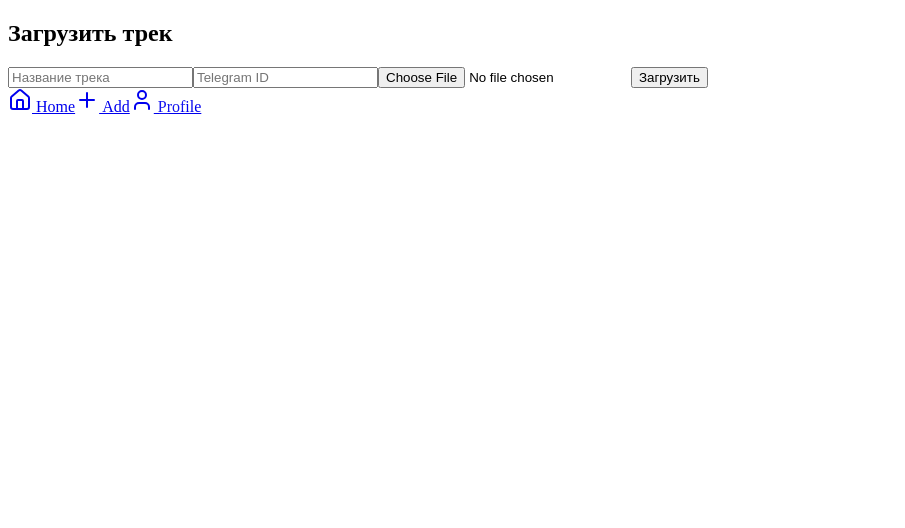
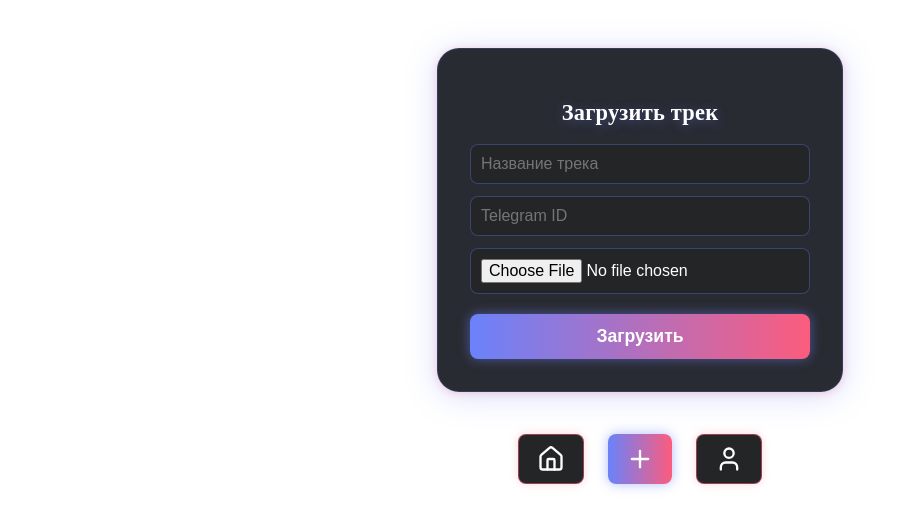
Before and after one commit to karpoden/CheckVibe, a React (Vite) app in the folder frontend/: page /add in a window 1280 px wide. Shown: the top 528 px of the page, without its empty margins (0-905 px from the left). Built offline with nearby package versions, Linux system fonts and the light colour scheme.

Commit message:
add css ver 0.1.3

```diff
--- a/frontend/index.html
+++ b/frontend/index.html
@@ -1,6 +1,7 @@
 <!doctype html>
 <html lang="en">
   <head>
+    <script src="https://telegram.org/js/telegram-web-app.js"></script>
     <meta charset="UTF-8" />
     <link rel="icon" type="image/svg+xml" href="/vite.svg" />
     <meta name="viewport" content="width=device-width, initial-scale=1.0" />
--- a/frontend/src/App.jsx
+++ b/frontend/src/App.jsx
@@ -1,13 +1,11 @@
 import { Outlet } from "react-router-dom";
-import FooterNav from "./components/FooterNav";
 
 export default function App() {
   return (
-    <div className="min-h-screen flex flex-col justify-between">
-      <main className="p-4 flex-1">
+    <div style={{ minHeight: "100vh", display: "flex", flexDirection: "column" }}>
+      <main style={{ flex: 1 }}>
         <Outlet />
       </main>
-      <FooterNav />
     </div>
   );
 }
--- a/frontend/src/components/FooterNav.jsx
+++ b/frontend/src/components/FooterNav.jsx
@@ -5,10 +5,10 @@ export default function FooterNav() {
   const { pathname } = useLocation();
 
   const linkClass = (path) =>
-    `flex flex-col items-center text-sm ${pathname === path ? 'text-blue-600' : 'text-gray-400'}`;
+    `footer-link${pathname === path ? ' active' : ''}`;
 
   return (
-    <nav className="flex justify-around w-full py-2 border-t bg-white shadow-md">
+    <nav className="footer-nav">
       <Link to="/" className={linkClass('/')}>
         <Home /> Home
       </Link>
--- a/frontend/src/components/RandomPlayer.jsx
+++ b/frontend/src/components/RandomPlayer.jsx
@@ -1,13 +1,27 @@
 import { useEffect, useState, useRef } from 'react';
 import TinderCard from 'react-tinder-card';
-import { getRandomTrack, likeTrack } from '../api';
+import { getRandomTrack, likeTrack, donateTrack, getUser } from '../api';
+import { Link, useLocation } from 'react-router-dom';
+import { Home, Plus, User, Star } from 'lucide-react';
 
 const TELEGRAM_ID = '123456'; // временный ID
 
 export default function RandomPlayer() {
   const [track, setTrack] = useState(null);
   const [isLoading, setIsLoading] = useState(true);
+  const [myCoins, setMyCoins] = useState(0);
   const cardRef = useRef();
+  const location = useLocation();
+
+  // Получить свои VibeCoins
+  const fetchMyCoins = async () => {
+    try {
+      const res = await getUser(TELEGRAM_ID);
+      setMyCoins(res.data.vibeCoins || 0);
+    } catch {
+      setMyCoins(0);
+    }
+  };
 
   const fetchTrack = async () => {
     try {
@@ -21,42 +35,88 @@ export default function RandomPlayer() {
     }
   };
 
+  // За лайк и дизлайк начисляем VibeCoins (backend)
   const handleSwipe = async (direction) => {
     if (!track) return;
-
-    if (direction === 'right') {
-      try {
-        await likeTrack(track.id, TELEGRAM_ID);
-      } catch (err) {
-        // ignore
-      }
-    }
+    try {
+      await likeTrack(track.id, TELEGRAM_ID);
+      await fetchMyCoins();
+    } catch (err) {}
     await fetchTrack();
   };
 
-  // Кнопки для ручного свайпа
   const handleLike = () => handleSwipe('right');
   const handleDislike = () => handleSwipe('left');
 
+  // Донат автору трека + лайк (но баланс пользователя НЕ увеличивается дополнительно)
+  const handleDonate = async () => {
+    if (!track || myCoins < 5) return;
+    try {
+      // 1. Ставим лайк (но не обновляем баланс пользователя после этого)
+      await likeTrack(track.id, TELEGRAM_ID);
+      // 2. Донатим (баланс пользователя уменьшится на 5, у автора увеличится на 5)
+      await donateTrack(track.id, TELEGRAM_ID);
+      // 3. Обновляем баланс и трек
+      await fetchMyCoins();
+      await fetchTrack();
+    } catch (err) {}
+  };
+
   useEffect(() => {
     fetchTrack();
+    fetchMyCoins();
+    // eslint-disable-next-line
   }, []);
 
-  if (isLoading)
-    return (
-      <div className="flex flex-col items-center mt-8 text-lg text-white/80">
-        Загрузка трека...
-      </div>
-    );
-  if (!track)
-    return (
-      <div className="flex flex-col items-center mt-8 text-lg text-white/80">
-        Нет доступных треков
-      </div>
-    );
+  if (isLoading) return <div style={{ color: "#fff", marginTop: 40 }}>Загрузка трека...</div>;
+  if (!track) return <div style={{ color: "#fff", marginTop: 40 }}>Нет доступных треков</div>;
+
+  // Стили для навигационных кнопок
+  const navBtnStyle = (active) => ({
+    background: active
+      ? "linear-gradient(90deg, #6a82fb 0%, #fc5c7d 100%)"
+      : "#232526",
+    color: "#fff",
+    boxShadow: active
+      ? "0 0 12px #6a82fb88"
+      : "0 0 8px #fc5c7d44",
+    border: active
+      ? "none"
+      : "1.5px solid #fc5c7d88",
+    padding: "10px 18px",
+    borderRadius: "8px",
+    fontWeight: "bold",
+    fontSize: "1.25em",
+    cursor: "pointer",
+    transition: "box-shadow 0.2s, background 0.2s",
+    display: "flex",
+    alignItems: "center",
+    justifyContent: "center",
+  });
+
+  // Стили для звездочки (доната)
+  const starBtnStyle = (disabled) => ({
+    background: "linear-gradient(90deg, #fc5c7d 0%, #6a82fb 100%)",
+    color: "#fff",
+    border: "none",
+    borderRadius: "50%",
+    width: 32,
+    height: 32,
+    display: "flex",
+    alignItems: "center",
+    justifyContent: "center",
+    boxShadow: "0 0 8px #fc5c7d88",
+    cursor: disabled ? "not-allowed" : "pointer",
+    marginLeft: 4,
+    fontSize: 18,
+    transition: "box-shadow 0.2s, filter 0.2s",
+    opacity: disabled ? 0.5 : 1,
+    filter: disabled ? "grayscale(0.7)" : "none",
+    pointerEvents: disabled ? "none" : "auto",
+  });
 
   return (
-    <div className="flex flex-col items-center" style={{ minHeight: 420 }}>
+    <div style={{ display: "flex", flexDirection: "column", alignItems: "center" }}>
       <TinderCard
         key={track.id}
         onSwipe={handleSwipe}
@@ -68,8 +128,7 @@ export default function RandomPlayer() {
             background: "rgba(30,32,40,0.95)",
             padding: 28,
             borderRadius: 22,
-            boxShadow:
-              "0 4px 32px 0 rgba(106,130,251,0.25), 0 1.5px 8px 0 #fc5c7d44",
+            boxShadow: "0 4px 32px 0 rgba(106,130,251,0.25), 0 1.5px 8px 0 #fc5c7d44",
             marginBottom: 24,
             color: "#fff",
             border: "1.5px solid #6a82fb33",
@@ -81,6 +140,32 @@ export default function RandomPlayer() {
             backdropFilter: "blur(2px)",
           }}
         >
+          {/* Баланс пользователя в правом верхнем углу + кнопка доната */}
+          <div style={{
+            position: "absolute",
+            top: 16,
+            right: 16,
+            display: "flex",
+            alignItems: "center",
+            gap: 6,
+            background: "rgba(36,37,44,0.85)",
+            borderRadius: 8,
+            padding: "4px 10px",
+            fontWeight: 600,
+            fontSize: "1em",
+            color: "#6a82fb",
+            boxShadow: "0 0 8px #6a82fb44"
+          }}>
+            <span>💰 {myCoins}</span>
+            <button
+              onClick={handleDonate}
+              title="Донат автору 5 VibeCoins и лайк"
+              style={starBtnStyle(myCoins < 5)}
+              disabled={myCoins < 5}
+            >
+              <Star size={20} fill="#fff700" color="#fff700" />
+            </button>
+          </div>
           <h2
             style={{
               fontSize: "1.5em",
@@ -89,6 +174,7 @@ export default function RandomPlayer() {
               letterSpacing: "0.01em",
               color: "#fff",
               textShadow: "0 2px 12px #6a82fb66",
+              marginTop: 24
             }}
           >
             {track.title}
@@ -113,22 +199,12 @@ export default function RandomPlayer() {
               background: "#232526",
             }}
           />
-          <div
-            style={{
-              fontSize: "0.95em",
-              color: "#fc5c7d",
-              marginBottom: 4,
-              fontWeight: 500,
-            }}
-          >
-            VibeCoins: {track.likes}
-          </div>
-          <p className="text-xs mt-2 text-gray-400">
+          <p style={{ fontSize: "0.8em", color: "#b3b3b3" }}>
             Свайпайте → или используйте кнопки ниже
           </p>
         </div>
       </TinderCard>
-      <div className="flex gap-4 mt-4">
+      <div style={{ display: "flex", gap: 16, marginTop: 16 }}>
         <button
           onClick={handleDislike}
           style={{
@@ -144,7 +220,7 @@ export default function RandomPlayer() {
             transition: "box-shadow 0.2s",
           }}
         >
-          👎 Дизлайк
+          👎
         </button>
         <button
           onClick={handleLike}
@@ -161,8 +237,20 @@ export default function RandomPlayer() {
             transition: "box-shadow 0.2s",
           }}
         >
-          👍 Лайк
+          👍
         </button>
+      </div>
+      {/* Навигация под лайком/дизлайком */}
+      <div style={{ display: "flex", gap: 24, marginTop: 28 }}>
+        <Link to="/" style={navBtnStyle(location.pathname === "/")}>
+          <Home size={28} />
+        </Link>
+        <Link to="/add" style={navBtnStyle(location.pathname === "/add")}>
+          <Plus size={28} />
+        </Link>
+        <Link to="/profile" style={navBtnStyle(location.pathname === "/profile")}>
+          <User size={28} />
+        </Link>
       </div>
     </div>
   );
--- a/frontend/src/components/TrackUploader.jsx
+++ b/frontend/src/components/TrackUploader.jsx
@@ -26,14 +26,43 @@ export default function TrackUploader() {
     }
   };
 
+  const inputStyle = {
+    padding: "10px",
+    borderRadius: "8px",
+    border: "1.5px solid #6a82fb55",
+    marginBottom: "12px",
+    fontSize: "1em",
+    background: "#232526",
+    color: "#fff",
+    outline: "none",
+    width: "100%",
+    boxSizing: "border-box"
+  };
+
+  const buttonStyle = {
+    background: "linear-gradient(90deg, #6a82fb 0%, #fc5c7d 100%)",
+    color: "#fff",
+    boxShadow: "0 0 12px #6a82fb88",
+    border: "none",
+    padding: "12px 0",
+    borderRadius: "8px",
+    fontWeight: "bold",
+    fontSize: "1.1em",
+    cursor: "pointer",
+    transition: "box-shadow 0.2s",
+    width: "100%",
+    marginTop: "8px"
+  };
+
   return (
-    <form onSubmit={handleUpload} className="flex flex-col gap-3 w-80 p-4 bg-white shadow-md rounded">
+    <form onSubmit={handleUpload} style={{ display: "flex", flexDirection: "column", gap: 0 }}>
       <input
         type="text"
         placeholder="Название трека"
         value={title}
         onChange={(e) => setTitle(e.target.value)}
         required
+        style={inputStyle}
       />
       <input
         type="text"
@@ -41,15 +70,17 @@ export default function TrackUploader() {
         value={telegramId}
         onChange={(e) => setTelegramId(e.target.value)}
         required
+        style={inputStyle}
       />
       <input
         type="file"
         accept="audio/*"
         onChange={(e) => setAudio(e.target.files[0])}
         required
+        style={inputStyle}
       />
-      <button type="submit" className="bg-blue-600 text-white py-1 rounded">Загрузить</button>
-      {message && <p className="text-sm text-gray-700">{message}</p>}
+      <button type="submit" style={buttonStyle}>Загрузить</button>
+      {message && <p style={{ color: "#fff", marginTop: 8, textAlign: "center" }}>{message}</p>}
     </form>
   );
 }
--- a/frontend/src/index.css
+++ b/frontend/src/index.css
@@ -93,3 +93,79 @@ button:focus-visible {
     background-color: #f9f9f9;
   }
 }
+
+/* Неоновая навигация для футера */
+.footer-nav {
+  display: flex;
+  justify-content: space-around;
+  width: 100%;
+  padding: 12px 0;
+  border-top: 1.5px solid #6a82fb33;
+  background: rgba(30,32,40,0.97);
+  box-shadow: 0 0 24px #6a82fb22;
+  position: fixed;
+  bottom: 0;
+  left: 0;
+  z-index: 10;
+}
+
+.footer-link {
+  display: flex;
+  flex-direction: column;
+  align-items: center;
+  font-size: 1.08em;
+  font-weight: 500;
+  color: #b3b3b3;
+  text-decoration: none;
+  transition: color 0.2s, text-shadow 0.2s;
+  padding: 4px 12px;
+  border-radius: 8px;
+}
+
+.footer-link.active {
+  color: #fff;
+  text-shadow: 0 0 8px #6a82fb, 0 0 2px #fc5c7d;
+  background: linear-gradient(90deg, #6a82fb33 0%, #fc5c7d33 100%);
+}
+
+.footer-link svg {
+  margin-bottom: 2px;
+  stroke-width: 2.2;
+  width: 26px;
+  height: 26px;
+  filter: drop-shadow(0 0 6px #6a82fb44);
+}
+
+body {
+  margin: 0;
+  min-height: 100vh;
+  background: linear-gradient(120deg, #232526 0%, #6a82fb 100%);
+  position: relative;
+  overflow-x: hidden;
+}
+
+body::before {
+  content: "";
+  position: fixed;
+  top: -120px;
+  left: -120px;
+  width: 700px;
+  height: 700px;
+  background: radial-gradient(circle, #fc5c7d 0%, transparent 70%);
+  opacity: 0.18;
+  z-index: 0;
+  pointer-events: none;
+}
+
+body::after {
+  content: "";
+  position: fixed;
+  bottom: -120px;
+  right: -120px;
+  width: 700px;
+  height: 700px;
+  background: radial-gradient(circle, #6a82fb 0%, transparent 70%);
+  opacity: 0.18;
+  z-index: 0;
+  pointer-events: none;
+}
--- a/frontend/src/pages/AddTrack.jsx
+++ b/frontend/src/pages/AddTrack.jsx
@@ -1,10 +1,71 @@
 import TrackUploader from '../components/TrackUploader';
+import { Link, useLocation } from 'react-router-dom';
+import { Home, Plus, User } from 'lucide-react';
 
 export default function AddTrack() {
+  const location = useLocation();
+
+  const navBtnStyle = (active) => ({
+    background: active
+      ? "linear-gradient(90deg, #6a82fb 0%, #fc5c7d 100%)"
+      : "#232526",
+    color: "#fff",
+    boxShadow: active
+      ? "0 0 12px #6a82fb88"
+      : "0 0 8px #fc5c7d44",
+    border: active
+      ? "none"
+      : "1.5px solid #fc5c7d88",
+    padding: "10px 18px",
+    borderRadius: "8px",
+    fontWeight: "bold",
+    fontSize: "1.25em",
+    cursor: "pointer",
+    transition: "box-shadow 0.2s, background 0.2s",
+    display: "flex",
+    alignItems: "center",
+    justifyContent: "center",
+  });
+
   return (
-    <div className="flex flex-col items-center p-4">
-      <h2 className="text-xl font-bold mb-4">Загрузить трек</h2>
-      <TrackUploader />
+    <div style={{ display: "flex", flexDirection: "column", alignItems: "center", marginTop: 40 }}>
+      <div
+        style={{
+          background: "rgba(30,32,40,0.95)",
+          padding: 32,
+          borderRadius: 22,
+          boxShadow: "0 4px 32px 0 rgba(106,130,251,0.25), 0 1.5px 8px 0 #fc5c7d44",
+          color: "#fff",
+          border: "1.5px solid #6a82fb33",
+          width: 340,
+          maxWidth: "95vw",
+          marginBottom: 32,
+        }}
+      >
+        <h2 style={{
+          fontSize: "1.4em",
+          fontWeight: 700,
+          marginBottom: 18,
+          letterSpacing: "0.01em",
+          color: "#fff",
+          textShadow: "0 2px 12px #6a82fb66",
+          textAlign: "center"
+        }}>
+          Загрузить трек
+        </h2>
+        <TrackUploader />
+      </div>
+      <div style={{ display: "flex", gap: 24, marginTop: 10 }}>
+        <Link to="/" style={navBtnStyle(location.pathname === "/")}>
+          <Home size={28} />
+        </Link>
+        <Link to="/add" style={navBtnStyle(location.pathname === "/add")}>
+          <Plus size={28} />
+        </Link>
+        <Link to="/profile" style={navBtnStyle(location.pathname === "/profile")}>
+          <User size={28} />
+        </Link>
+      </div>
     </div>
   );
 }
--- a/frontend/src/pages/Home.jsx
+++ b/frontend/src/pages/Home.jsx
@@ -2,8 +2,7 @@ import RandomPlayer from '../components/RandomPlayer';
 
 export default function Home() {
   return (
-    <div className="p-4 flex flex-col gap-4 items-center">
-      <h1 className="text-2xl font-bold">🎧 Telegram Audio</h1>
+    <div>
       <RandomPlayer />
     </div>
   );
--- a/frontend/vite.config.js
+++ b/frontend/vite.config.js
@@ -16,5 +16,9 @@ export default defineConfig({
         secure: false,
       },
     },
+    allowedHosts: [
+      'localhost',
+      '127.0.0.1',
+    ],
   },
 });
```
Also changed, not shown: 2 other files (tests, documents, lock files or other folders).
